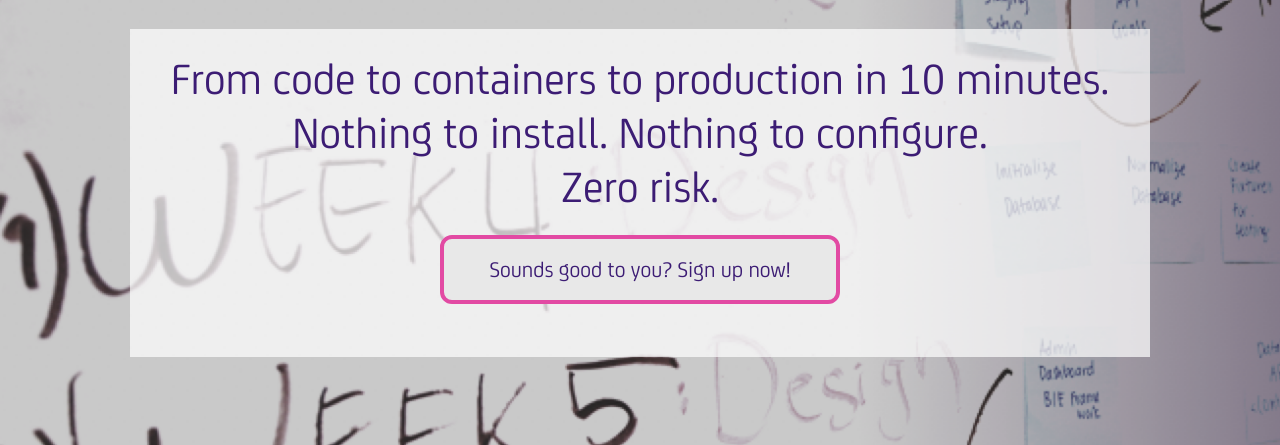
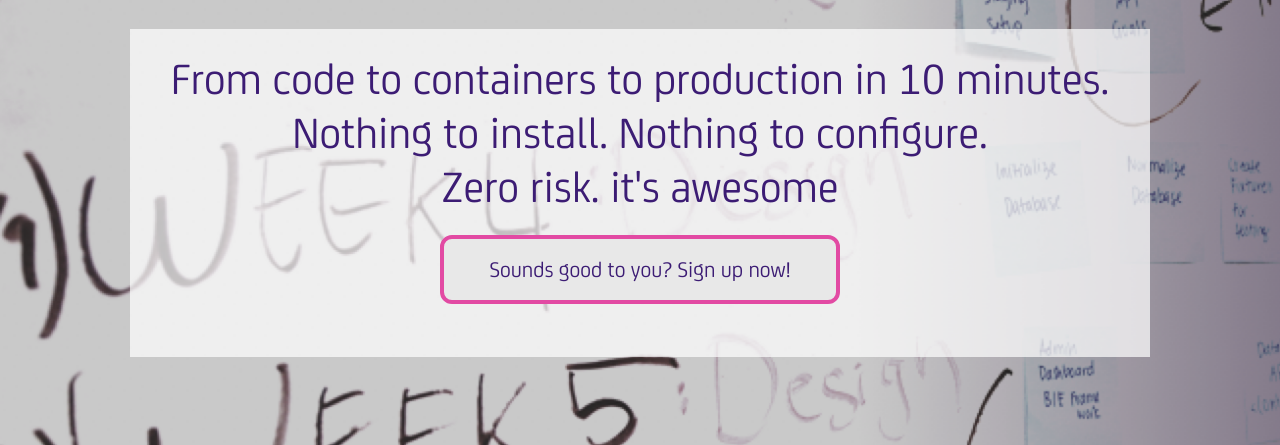
Before and after one commit to npmcdn-to-unpkg-bot/landingpage, a website: page app/index.html in a window 1280 px wide. Shown: the part 355-800 px from the top of the page. Drawn offline with Linux system fonts and the light colour scheme.

Commit message:
Update index.html

```diff
--- a/app/index.html
+++ b/app/index.html
@@ -68,7 +68,7 @@
             <div class="intro__tagline__blurb">
                 From code to containers to production in 10 minutes.<br />
                 Nothing to install. Nothing to configure.<br />
-                Zero risk.
+                Zero risk. it's awesome
             </div>
             <div class="intro__tagline__signup">
             <a href="https://goo.gl/forms/Ysmqt7Y79Z7J8lDy1">
```
